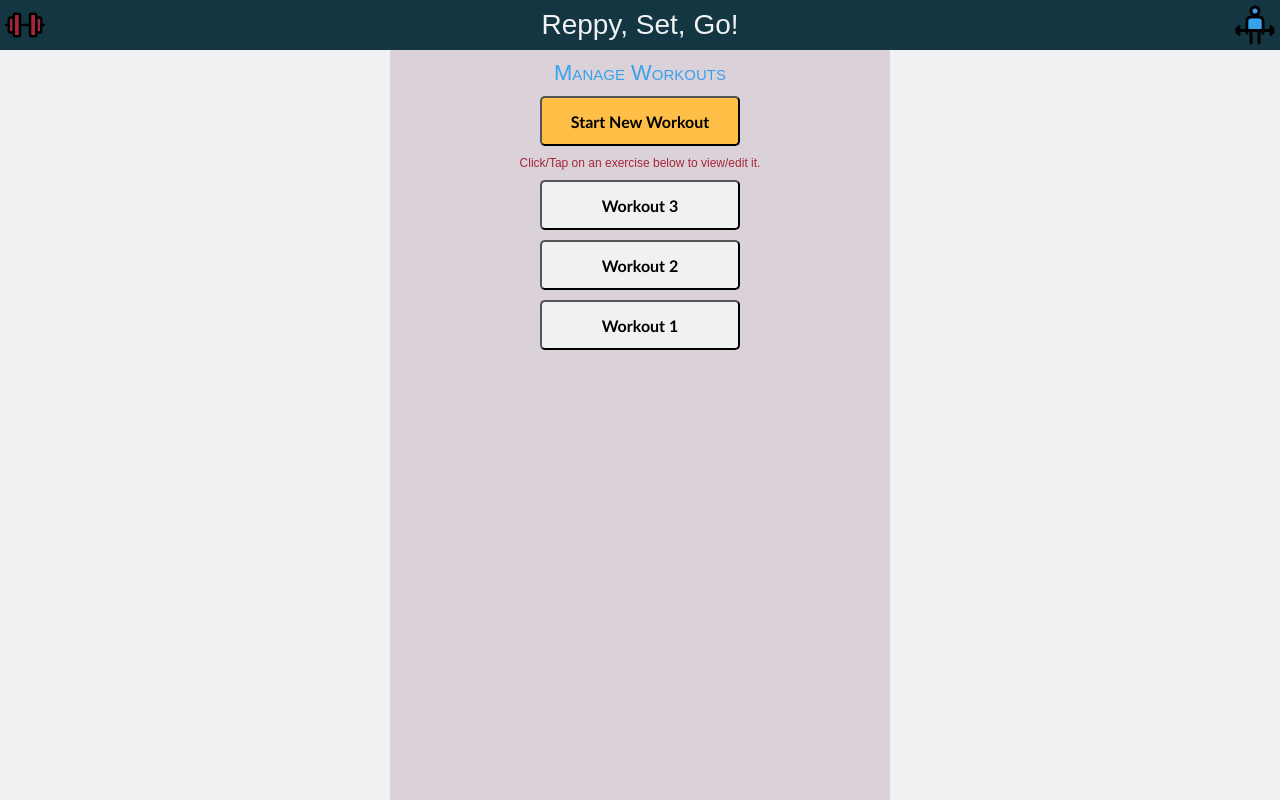
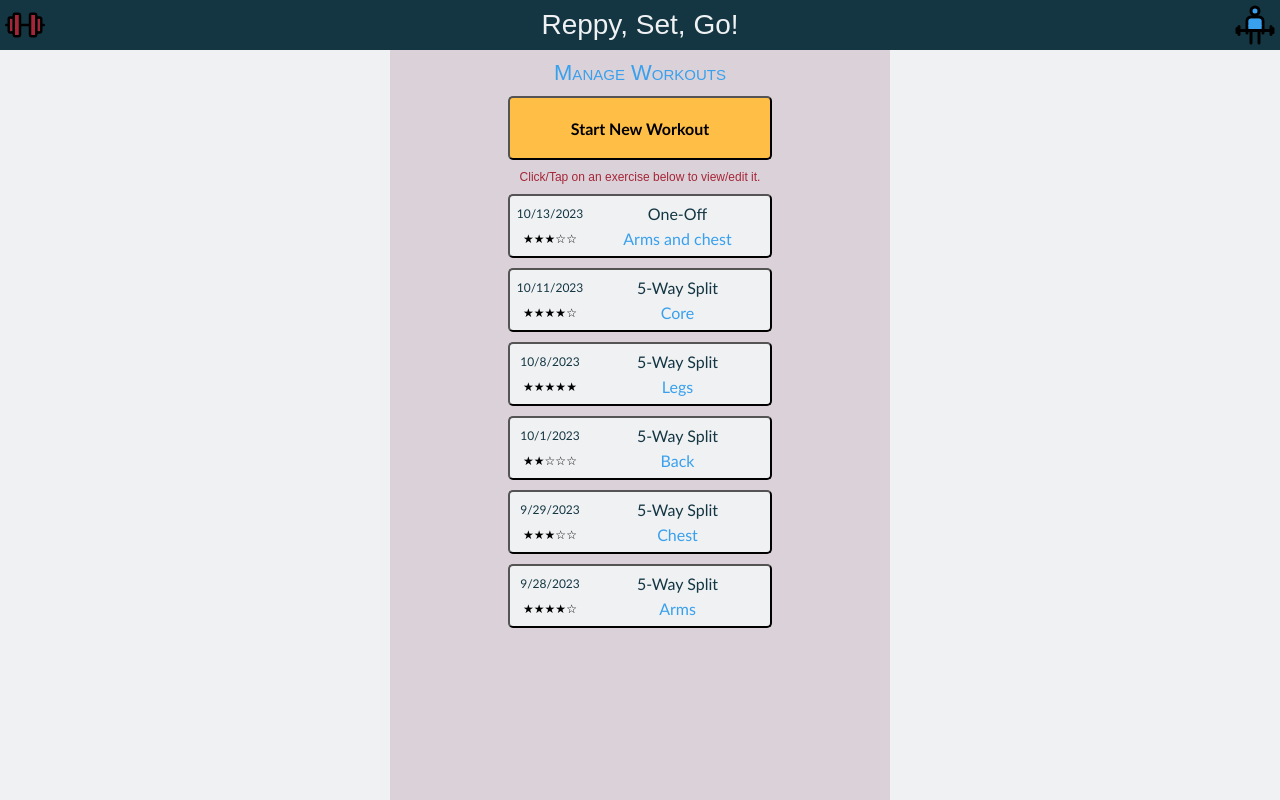
Before and after one commit to julesnuggy/reppy-set-go, a React (Vite) app: page / in a window 1280 px wide. Built offline with nearby package versions, Linux system fonts and the light colour scheme.

Commit message:
Create past workouts buttons

```diff
--- a/src/components/Button.module.scss
+++ b/src/components/Button.module.scss
@@ -1,7 +1,9 @@
 .button {
+  box-sizing: content-box;
   height: 50px;
-  width: 200px;
+  width: 250px;
   border-radius: 5px;
+  padding: 5px;
   cursor: pointer;
   font-family: "Calibri", sans-serif;
   font-weight: 600;
--- a/src/pages/ManageWorkouts.module.scss
+++ b/src/pages/ManageWorkouts.module.scss
@@ -20,7 +20,35 @@
     }
 
     &.history {
+      display: grid;
+      grid-template-columns: 70px 175px;
+      grid-template-rows: 1fr 1fr;
+      column-gap: 5px;
       background-color: var(--core-flash-white);
+      place-items: center;
+
+      p {
+        font-size: 16px;
+        font-family: "Calibri", sans-serif;
+
+        &.date {
+          font-size: 12px;
+          color: var(--core-gunmetal);
+        }
+
+        &.rating {
+          font-size: 12px;
+        }
+
+        &.routine {
+          color: var(--core-gunmetal);
+
+        }
+
+        &.name {
+          color: var(--core-celestial-blue);
+        }
+      }
     }
   }
 
--- a/src/pages/ManageWorkouts.tsx
+++ b/src/pages/ManageWorkouts.tsx
@@ -1,5 +1,68 @@
 import Button from '../components/Button';
 import styles from './ManageWorkouts.module.scss';
+
+type Workout = {
+  date: Date;
+  name: string
+  rating: number;
+  routine: string;
+}
+
+type HistoryProps = {
+  workout: Workout;
+}
+
+const FAKE_DATA: Workout[] = [
+  {
+    date: new Date(2023, 9, 13),
+    name: 'Arms and chest',
+    rating: 3,
+    routine: 'One-Off'
+  },
+  {
+    date: new Date(2023, 9, 11),
+    name: 'Core',
+    rating: 4,
+    routine: '5-Way Split'
+  },
+  {
+    date: new Date(2023, 9, 8),
+    name: 'Legs',
+    rating: 5,
+    routine: '5-Way Split'
+  },
+  {
+    date: new Date(2023, 9, 1),
+    name: 'Back',
+    rating: 2,
+    routine: '5-Way Split'
+  },
+  {
+    date: new Date(2023, 8, 29),
+    name: 'Chest',
+    rating: 3,
+    routine: '5-Way Split'
+  },
+  {
+    date: new Date(2023, 8, 28),
+    name: 'Arms',
+    rating: 4,
+    routine: '5-Way Split'
+  }
+];
+
+const HistoryButton = ({ workout }: HistoryProps) => {
+  const starRating = '★'.repeat(workout.rating) + '☆'.repeat((5 - workout.rating));
+
+  return (
+    <Button className={styles.history}>
+      <p className={styles.date}>{workout.date.toLocaleDateString()}</p>
+      <p className={styles.routine}>{workout.routine}</p>
+      <p className={styles.rating}>{starRating}</p>
+      <p className={styles.name}>{workout.name}</p>
+    </Button>
+  );
+};
 
 const ManageWorkouts = () => {
   return (
@@ -7,9 +70,7 @@ const ManageWorkouts = () => {
       <h2 className={styles.title}>Manage Workouts</h2>
       <Button className={styles.start}>Start New Workout</Button>
       <p className={styles.info_text}>Click/Tap on an exercise below to view/edit it.</p>
-      <Button className={styles.history}>Workout 3</Button>
-      <Button className={styles.history}>Workout 2</Button>
-      <Button className={styles.history}>Workout 1</Button>
+      {FAKE_DATA.map((workout) => <HistoryButton key={`${workout.date}_${workout.name}`} workout={workout} />)}
     </div>
   );
 };
```
